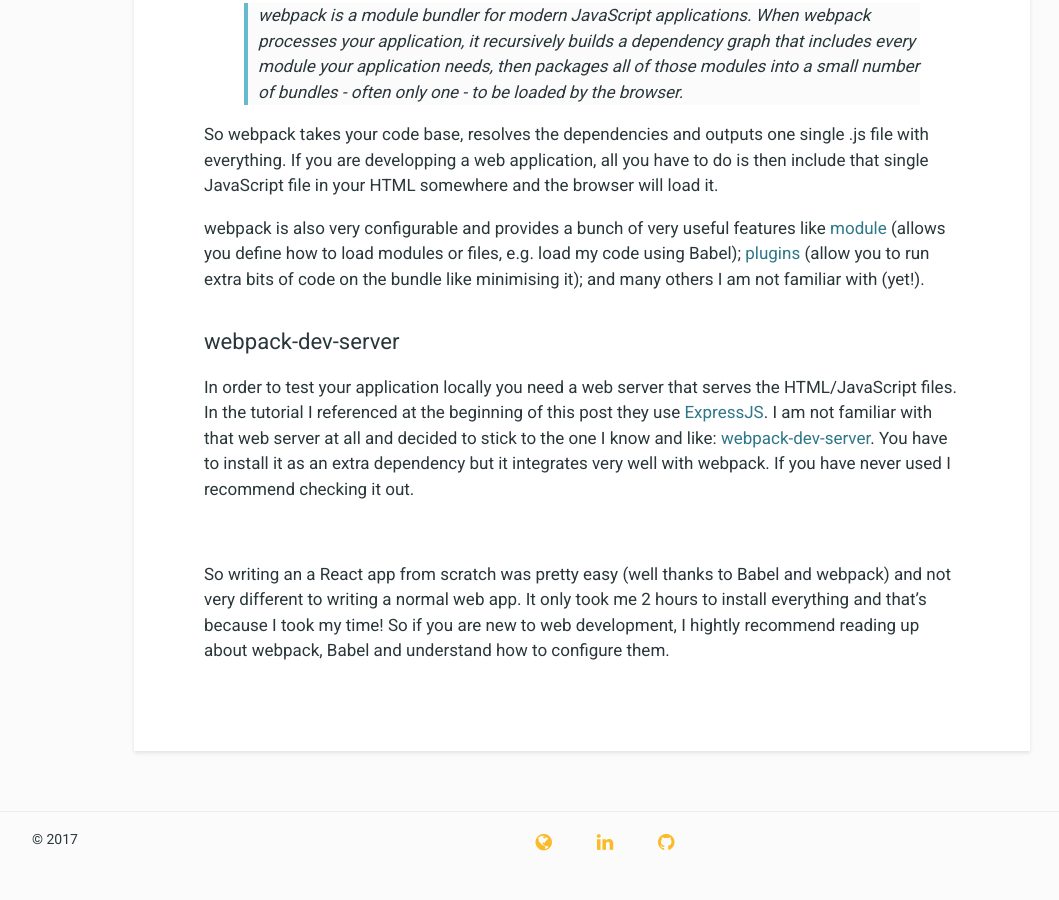
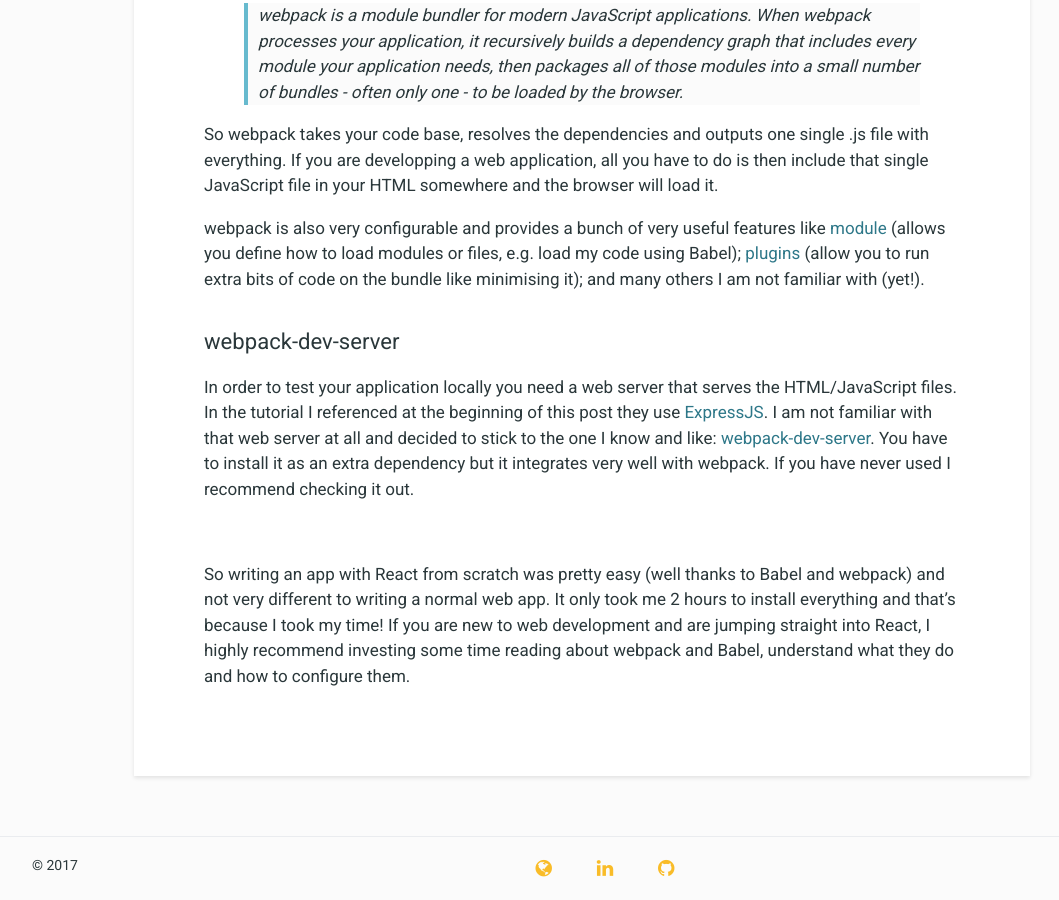
Before and after one commit to caroleolivier/caroleolivier.github.io, a Jekyll site: the page built from _posts/2017-09-21-creating-a-react-app-from-scratch.md, in a window 1280 px wide and 900 px high, scrolled down 938 px. Shown: the whole window, without its empty margins (58-1117 px from the left). Built offline with Jekyll 4.4.1, drawn with Linux system fonts in a browser that asks for light colours; before the commit the page ends 1812 px from its top, so only the background shows below that.

Commit message:
Improve content

```diff
--- a/_posts/2017-09-21-creating-a-react-app-from-scratch.md
+++ b/_posts/2017-09-21-creating-a-react-app-from-scratch.md
@@ -29,4 +29,5 @@
 
 <br/>
 
-So writing an a React app from scratch was pretty easy (well thanks to Babel and webpack) and not very different to writing a normal web app. It only took me 2 hours to install everything and that's because I took my time! So if you are new to web development, I hightly recommend reading up about webpack, Babel and understand how to configure them.
+So writing an app with React from scratch was pretty easy (well thanks to Babel and webpack) and not very different to writing a normal web app. It only took me 2 hours to install everything and that's because I took my time!
+If you are new to web development and are jumping straight into React, I highly recommend investing some time reading about webpack and Babel, understand what they do and how to configure them.
```
